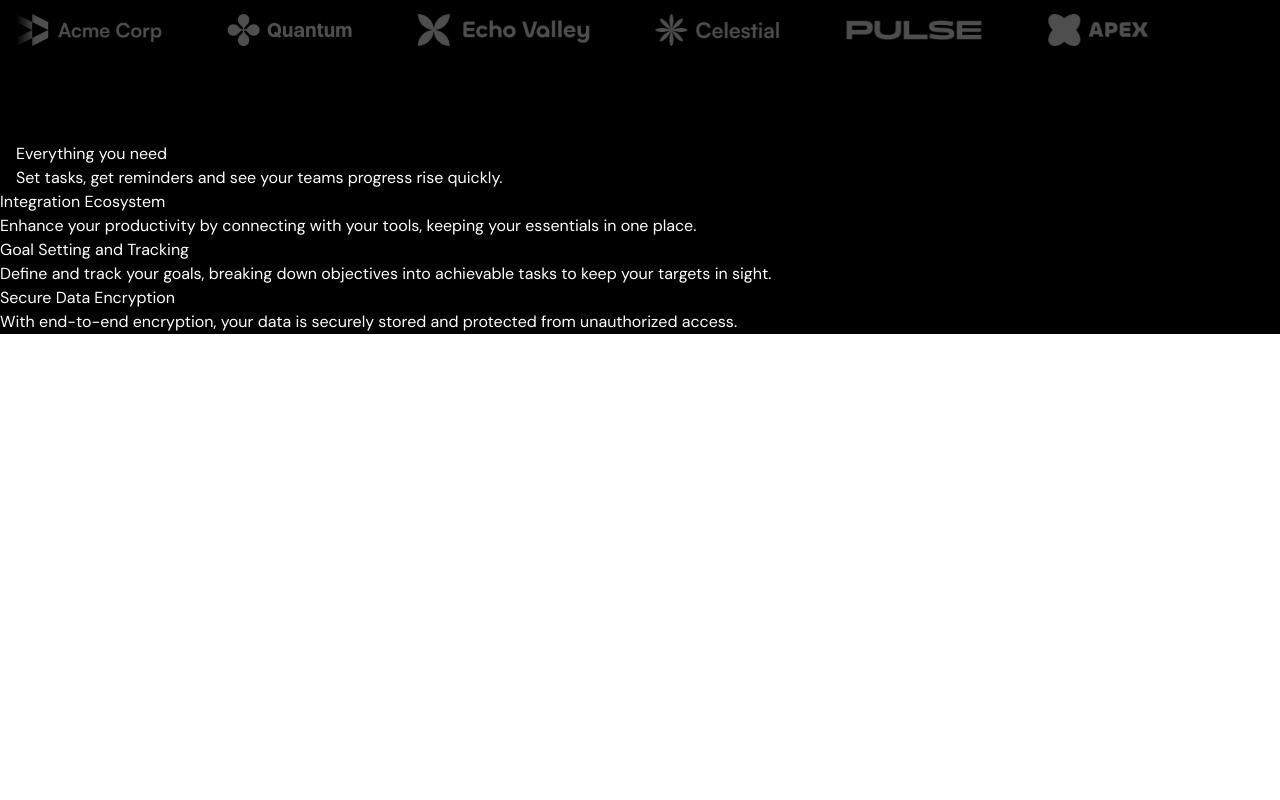
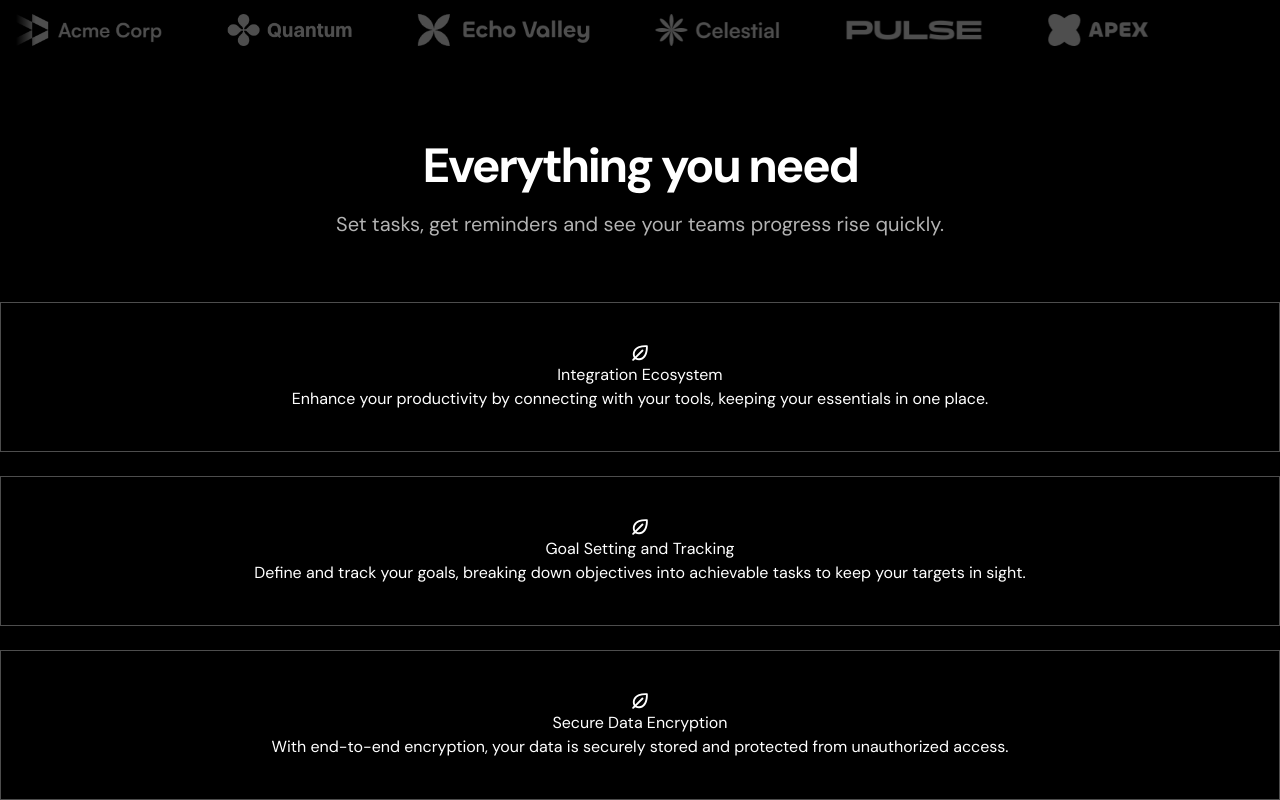
Before and after one commit to onitsuji/dark-saas-landing, a Next.js app: page / in a window 1280 px wide. Shown: the part 976-1776 px from the top of the page. Before the commit the page ends 1310 px from the top, so only its background shows below. Built offline with nearby package versions, Linux system fonts and the light colour scheme.

Commit message:
features cards

```diff
--- a/components/features.tsx
+++ b/components/features.tsx
@@ -1,3 +1,5 @@
+import EcoSystemIcon from "@/assets/icons/ecosystem.svg";
+
 const features = [
   {
     title: "Integration Ecosystem",
@@ -20,14 +22,22 @@ export const Features = () => {
   return (
     <div className="bg-black text-white">
       <div className="container">
-        <h2>Everything you need</h2>
-        <p>
+        <h2 className="text-center font-bold text-5xl tracking-tighter">
+          Everything you need
+        </h2>
+        <p className="text-center mt-5 text-xl text-white/70">
           Set tasks, get reminders and see your teams progress rise quickly.
         </p>
       </div>
-      <div>
+      <div className="mt-16 flex flex-col gap-6">
         {features.map((feature) => (
-          <div>
+          <div
+            key={feature.title}
+            className="border border-white/30 px-5 py-10 text-center"
+          >
+            <div className="flex justify-center">
+              <EcoSystemIcon />
+            </div>
             <h3>{feature.title}</h3>
             <p>{feature.description}</p>
           </div>
```
